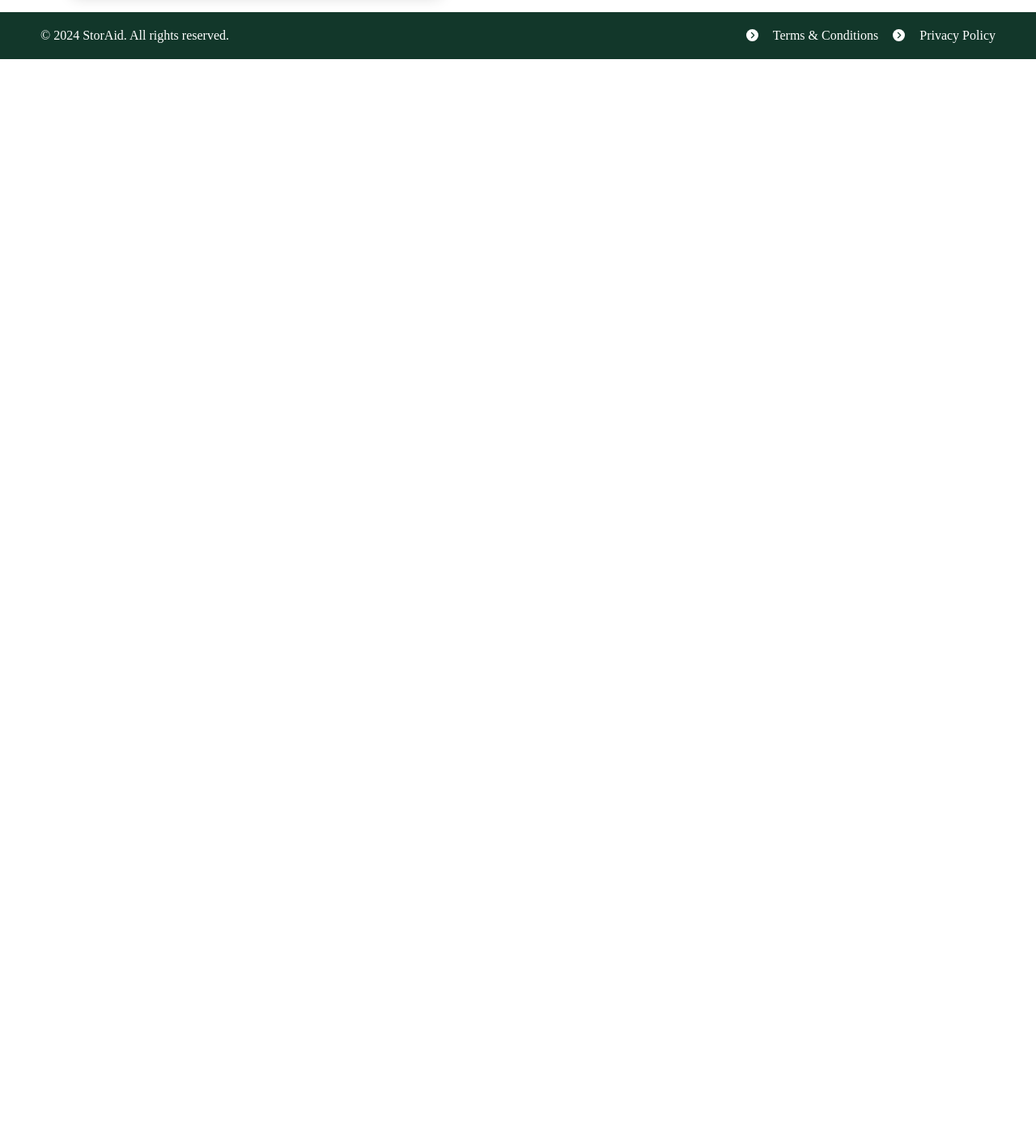
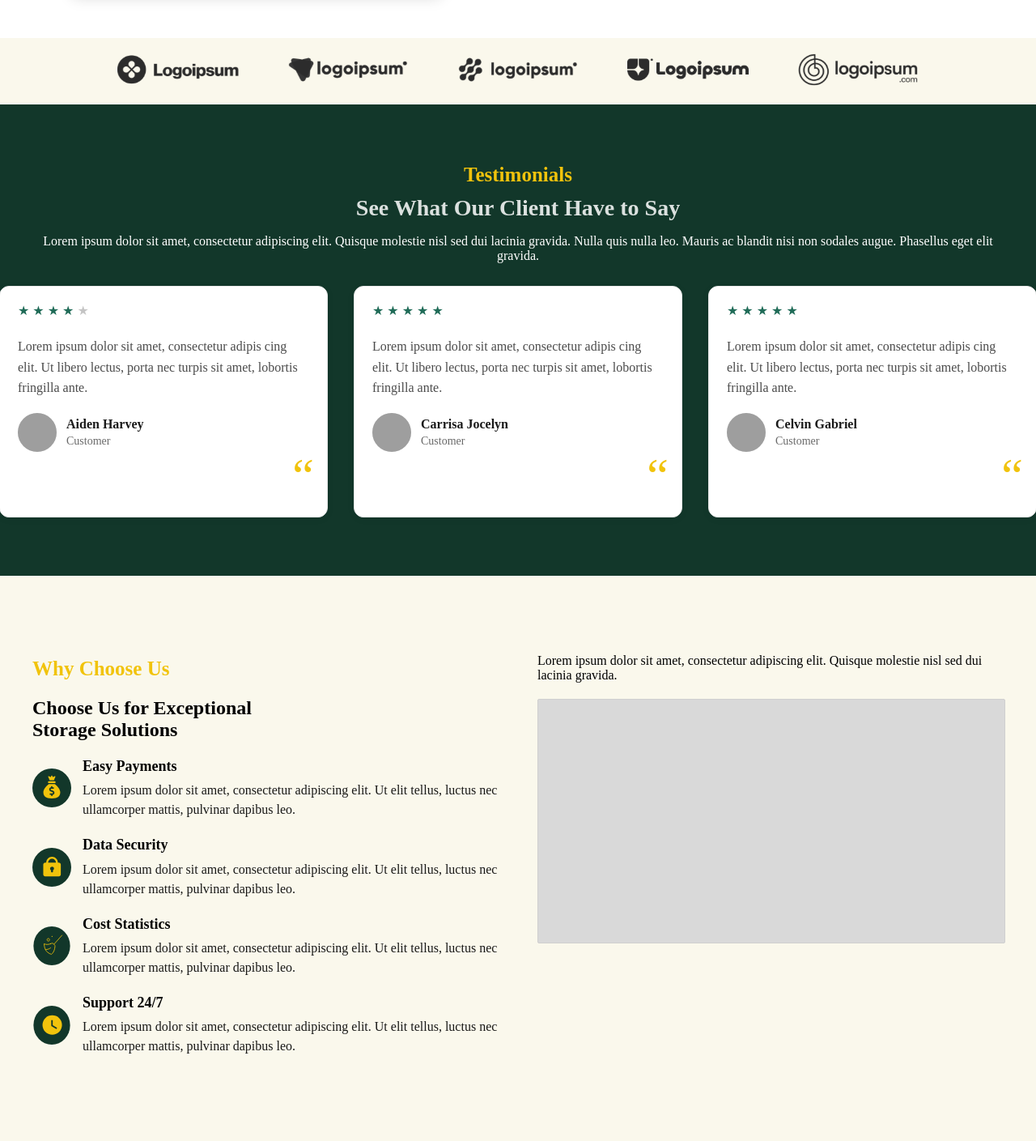
Before and after one commit to JuliaFaraj/react-website, a React (Vite) app: page /about in a window 1280 px wide. Shown: the part 900-2309 px from the top of the page at 81% size. Before the commit the page ends 973 px from the top, so only its background shows below. Built offline with nearby package versions, Linux system fonts and the light colour scheme; grey boxes are pictures that could not be loaded.

Commit message:
About: sidan klar – återanvänder komponenter från Home

```diff
--- a/src/Pages/About.jsx
+++ b/src/Pages/About.jsx
@@ -1,6 +1,14 @@
 import React from 'react'
 import AboutUsHero from '../Components/AboutUsHero'
 import HeroSub from '../Components/HeroSub'
+import Brands from '../Components/Brands.jsx';
+import Testimonials from '../Components/Testimonials.jsx';
+import WhychooseUs from '../Components/WhychooseUs.jsx';
+import Subscribe from '../Components/Subscribe.jsx';
+
+
+
+
 
 
 
@@ -10,6 +18,16 @@ const About = () => {
     <>
     <AboutUsHero />
     <HeroSub />
+        <Brands />
+            <Testimonials />
+                <WhychooseUs />
+                    <Subscribe />
+
+
+
+
+
+
     </>
   )
 }
```
